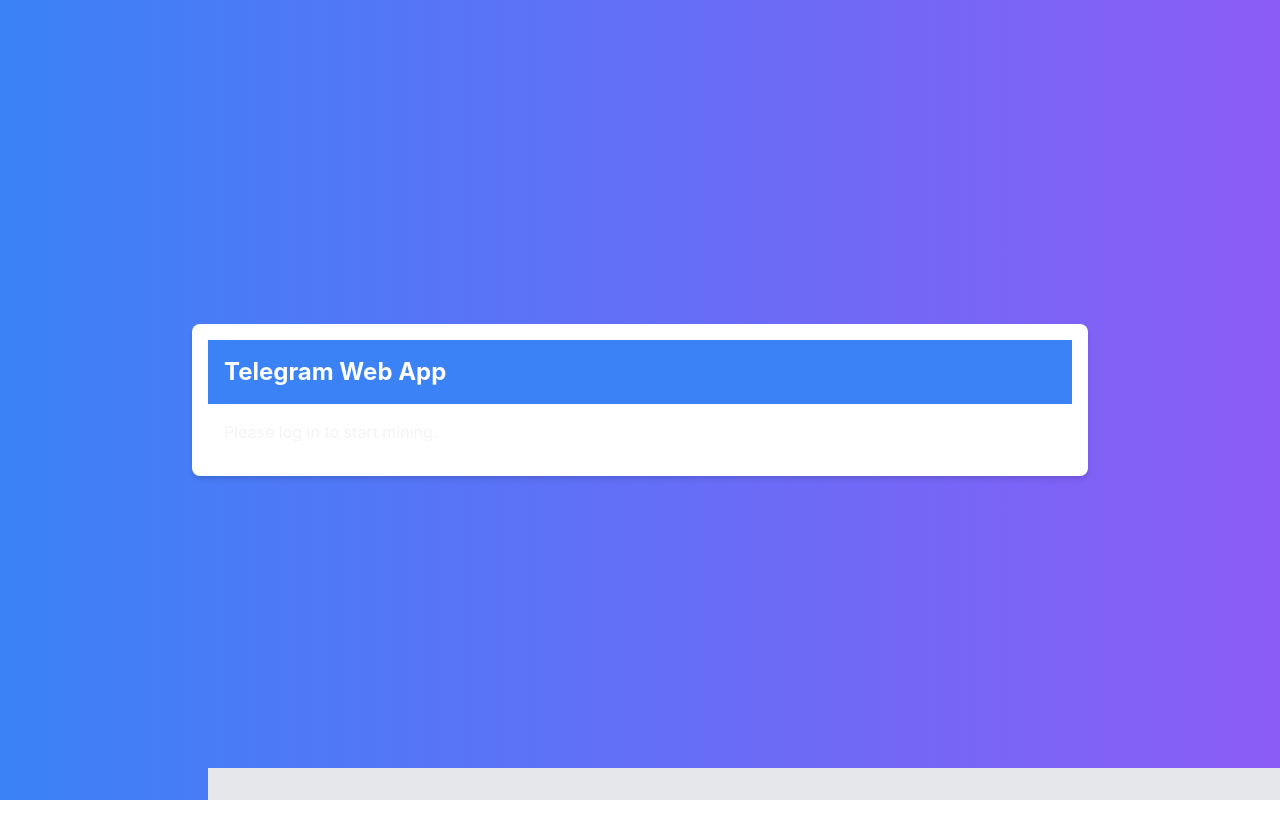
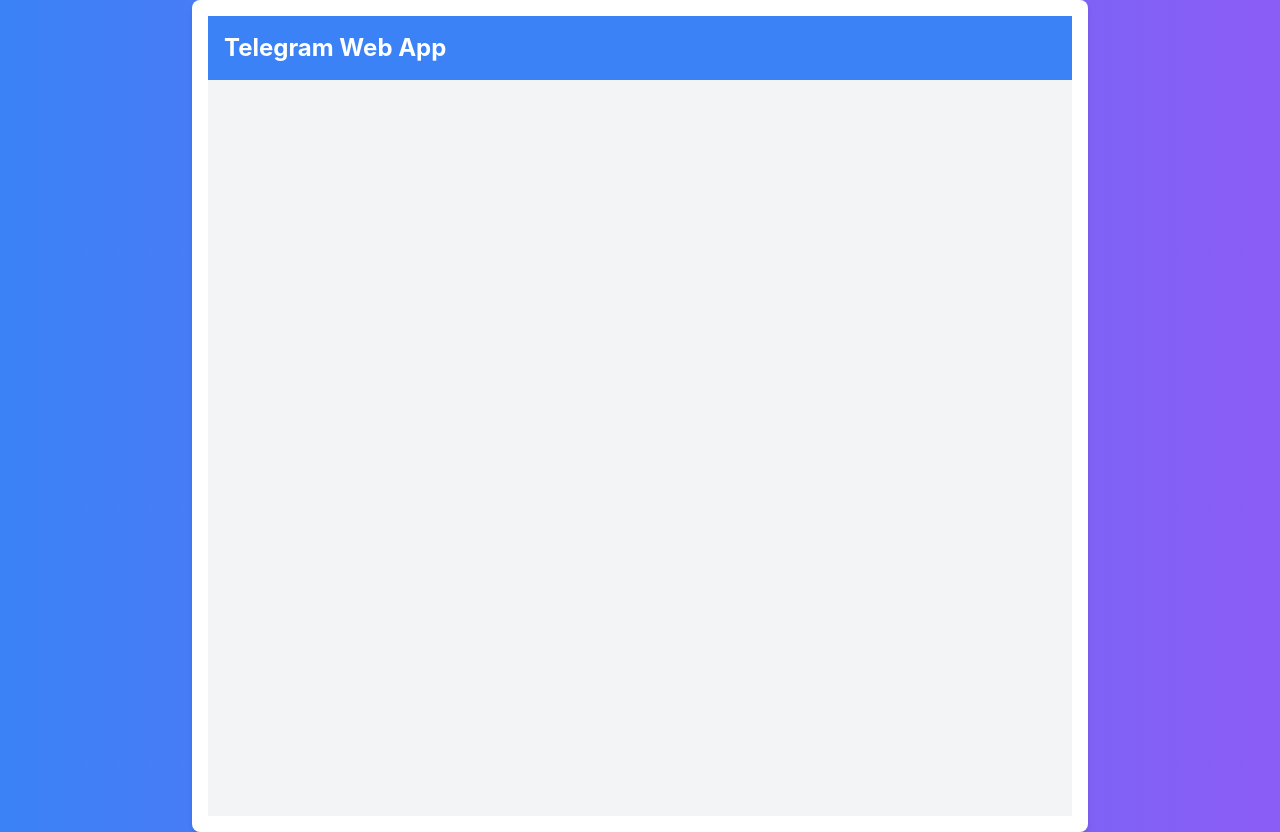
Before and after one commit to ragibmondal/Hamster-Kombat-Clone, a React (Create React App) app: page / in a window 1280 px wide. Before the commit the page ends 800 px from the top, so only its background shows below. Built offline with nearby package versions, Linux system fonts and the light colour scheme; no server answers; a small style sheet from the web is missing.

Commit message:
Update App.js

```diff
--- a/src/App.js
+++ b/src/App.js
@@ -1,11 +1,13 @@
 import React, { useEffect, useState } from 'react';
-import { Outlet, useNavigate } from 'react-router-dom';
+import { Outlet, useNavigate, Link } from 'react-router-dom';
 import { onAuthStateChanged } from 'firebase/auth';
 import { doc, getDoc, setDoc } from 'firebase/firestore';
 import { auth, db } from './firebase';
+import { motion } from 'framer-motion';
 
 function App() {
   const [user, setUser] = useState(null);
+  const [loading, setLoading] = useState(true);
   const navigate = useNavigate();
 
   useEffect(() => {
@@ -22,6 +24,7 @@
             coins: 0,
             energy: 100,
             level: 1,
+            referredBy: null,
           };
           await setDoc(userRef, newUser);
           setUser(newUser);
@@ -30,22 +33,47 @@
         setUser(null);
         navigate('/');
       }
+      setLoading(false);
     });
 
     return () => unsubscribe();
   }, [navigate]);
 
+  if (loading) {
+    return <div className="flex justify-center items-center h-screen">Loading...</div>;
+  }
+
   return (
-    <div className="app">
+    <div className="app bg-gray-100 min-h-screen">
       <header className="bg-blue-500 text-white p-4">
         <h1 className="text-2xl font-bold">Telegram Web App</h1>
+        {user && (
+          <div className="mt-2">
+            <p>Coins: {user.coins} | Energy: {user.energy} | Level: {user.level}</p>
+          </div>
+        )}
       </header>
       <main className="p-4">
-        <Outlet context={{ user, setUser }} />
+        <motion.div
+          initial={{ opacity: 0, y: 20 }}
+          animate={{ opacity: 1, y: 0 }}
+          exit={{ opacity: 0, y: -20 }}
+          transition={{ duration: 0.3 }}
+        >
+          <Outlet context={{ user, setUser }} />
+        </motion.div>
       </main>
-      <nav className="fixed bottom-0 w-full bg-gray-200 p-4">
-        {/* Add navigation buttons here */}
-      </nav>
+      {user && (
+        <nav className="fixed bottom-0 w-full bg-white border-t border-gray-200 p-4">
+          <div className="flex justify-around">
+            <Link to="/" className="text-blue-500 hover:text-blue-700">Home</Link>
+            <Link to="/referral" className="text-blue-500 hover:text-blue-700">Referral</Link>
+            <Link to="/tasks" className="text-blue-500 hover:text-blue-700">Tasks</Link>
+            <Link to="/boost" className="text-blue-500 hover:text-blue-700">Boost</Link>
+            <Link to="/stats" className="text-blue-500 hover:text-blue-700">Stats</Link>
+          </div>
+        </nav>
+      )}
     </div>
   );
 }
```
